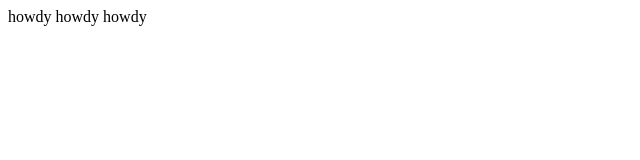
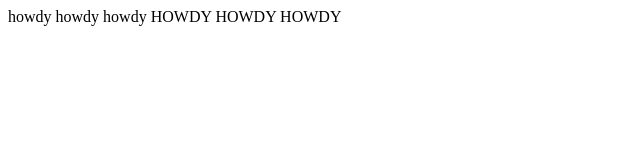
Before and after one commit to RyanMosely/first-deployment, a plain HTML site: page index.html in a window 1280 px wide. Shown: the whole page, without its empty margins (0-640 px from the left). Drawn offline with Linux system fonts and the light colour scheme.

Commit message:
Change made 6pm September 18

```diff
--- a/index.html
+++ b/index.html
@@ -7,6 +7,6 @@
     <title>Document</title>
 </head>
 <body>
-    howdy howdy howdy
+    howdy howdy howdy HOWDY HOWDY HOWDY
 </body>
 </html>
```
